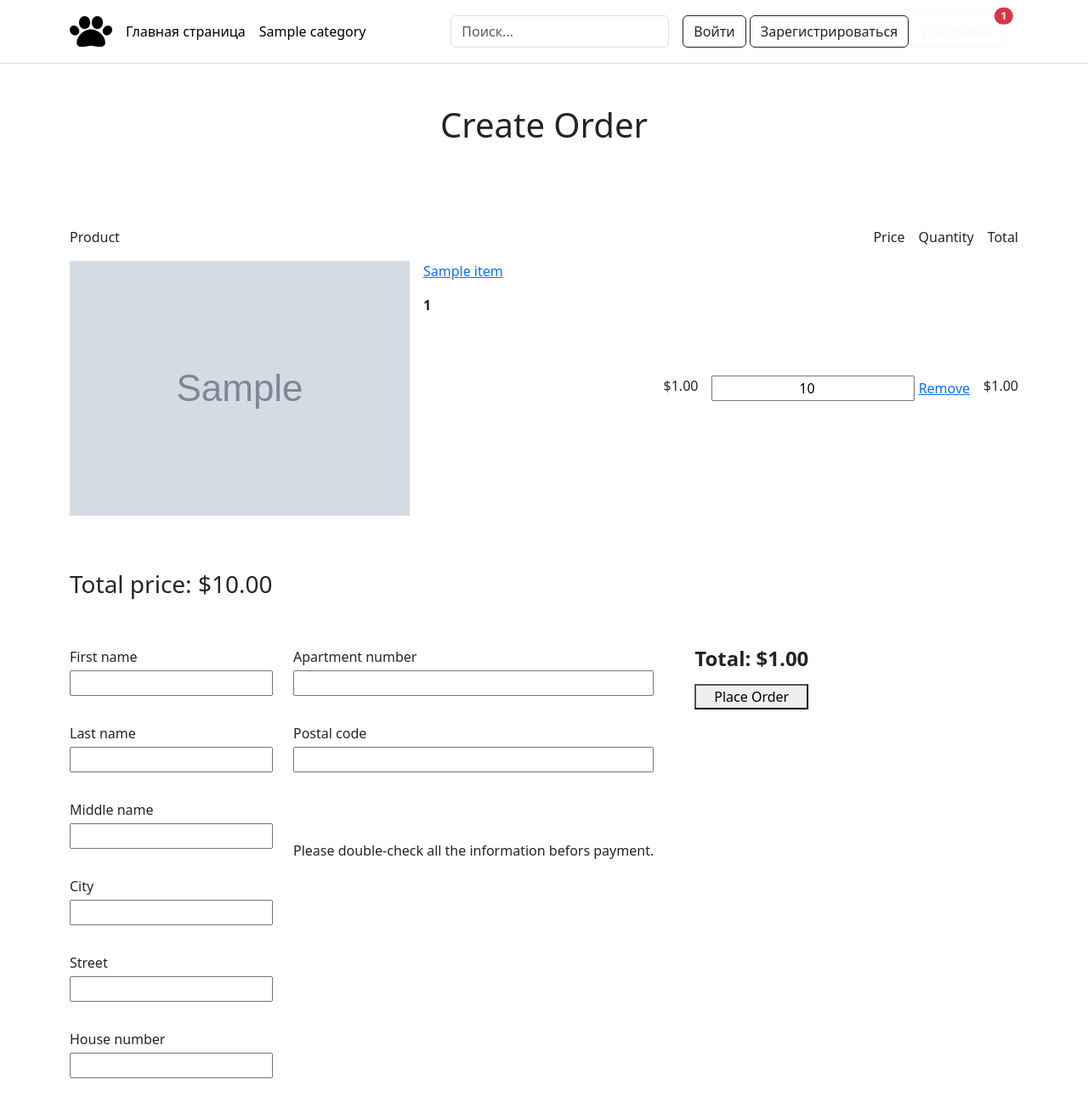
After one commit to elyalkov/my-pet-project-django, a Django app: template first_pet/orders/templates/orders/order_form.html in a window 1280 px wide. The commit adds this page. Shown: the whole page at 85% size. Run offline with Django 4.2, Linux system fonts and the light colour scheme; the template is opened without the code that fills it: most values are stand-ins (such as "Sample title", 1, 10 or a date in 2020); grey boxes marked "Sample" are stand-in pictures; form fields are guessed from the names that the template uses.

Commit message:
Написал html-шаблоны для orders

```diff
--- a/first_pet/cart/templates/cart/cart_detail.html
+++ b/first_pet/cart/templates/cart/cart_detail.html
@@ -56,6 +56,6 @@
         <a href="{% url 'main:product_list' %}" class="btn btn-outline-secondary">
             Продолжить покупки
         </a>
-        <a href="#" class="btn btn-primary">Оформить заказ</a>
+        <a href="{% url 'orders:order_create' %}" class="btn btn-primary">Оформить заказ</a>
     </div>
 {% endblock %}
--- /dev/null
+++ b/first_pet/orders/templates/orders/order_form.html
@@ -0,0 +1,90 @@
+{% extends "main/base.html" %}
+{% load static %}
+
+{% block title %}Reverence Interlude - Order Create{% endblock title %}
+
+{% block content %}
+    <div class="order-form-container mt-5 d-flex flex-column gap-5">
+        <h1 class="text-center mb-5">Create Order</h1>
+        <div class="table-cart">
+            <div class="table-head d-flex justify-content-between align-items-center">
+                <div class="left-side-head">
+                    <p class="table-p">Product</p>
+                </div>
+                <div class="right-side-head d-flex gap-3">
+                    <p class="table-p c-item-total">Price</p>
+                    <p class="table-p c-item-quantity">Quantity</p>
+                    <p class="table-p c-item-price">Total</p>
+                </div>
+            </div>
+            <div class="table-items">
+                {% if cart|length == 0 %}
+                    <div class="empty-cart-message d-flex flex-column justify-content-center align-items-center text-center">
+                        <h3 class="mt-5 mb-5">Your cart is empty.</h3>
+                        <a href="{% url "main:catalog" %}" class="default-btn">Product list</a>
+                    </div>
+                {% else %}
+                    {% for item in cart %}
+                        <div class="cart-item d-flex justify-content-between align-items-center">
+                            <div class="left-side-items d-flex">
+                                <div class="c-item-img">
+                                    <img src="{{ item.item.image.url }}" alt="">
+                                </div>
+                                <div class="c-item-info">
+                                    <a href="{% url "main:clothing_item_detail" item.item.slug %}" class="item-name-in-cart p-3">{{ item.item.name }}</a>
+                                    <p class="item-size-bottom fw-bold p-3">{{ item.size }}</p>
+                                </div>
+                            </div>
+                            <div class="right-side-items d-flex gap-3">
+                                <div class="c-item-price">
+                                    ${{ item.total_price|floatformat:2 }}
+                                </div>
+                                <div class="c-item-quantity">
+                                    <form action="{% url "cart:cart_update" item.item.id %}" id="update-form-{{ item.item.id }}" method="post" class="c-quantity-form">
+                                        {% csrf_token %}
+                                        <input type="number" class="text-center" name="quantity" value="{{ item.quantity }}" min="1" required id="quantity-{{ item.item.id }}" oninput="updateCart({{ item.item.id }})">
+                                        <a href="{% url "cart:cart_remove" item.item.id %}">Remove</a>
+                                    </form>
+                                </div>
+                                <div class="c-item-total">
+                                    ${{ item.total_price|floatformat:2 }}
+                                </div>
+                            </div>
+                        </div>
+                    {% endfor %}
+                {% endif %}
+            </div>
+        </div>
+
+        <h3 class="total_price_cart mt-3">Total price: ${{ cart.get_total_price|floatformat:2 }}</h3>
+        <div class="form-for-order">
+            <form method="post" class="d-flex gap-5">
+                {% csrf_token %}
+                <div class="form-blocks d-flex gap-4">
+                    <div class="block1 d-flex flex-column gap-1">
+                        {{ form.first_name.label_tag }} {{ form.first_name }} <br>
+                        {{ form.last_name.label_tag }} {{ form.last_name }} <br>
+                        {{ form.middle_name.label_tag }} {{ form.middle_name }} <br>
+                        {{ form.city.label_tag }} {{ form.city }} <br>
+                        {{ form.street.label_tag }} {{ form.street }} <br>
+                        {{ form.house_number.label_tag }} {{ form.house_number }} <br>
+                    </div>
+                    <div class="block2 d-flex flex-column gap-1">
+                        {{ form.apartment_number.label_tag }} {{ form.apartment_number }} <br>
+                        {{ form.postal_code.label_tag }} {{ form.postal_code }} <br>
+                        <p class="p-on-order text-center mt-5">Please double-check all the information befors payment.</p>
+                    </div>
+                </div>
+
+                <div class="order-total-info">
+                    <div class="total-for-order d-flex flex-column gap-2">
+                        <div class="total-view">
+                            <h4 class="fw-bold">Total: ${{ total_price|floatformat:2 }}</h4>
+                        </div>
+                        <button class="default-btn order-form-btn">Place Order</button>
+                    </div>
+                </div>
+            </form>
+        </div>
+    </div>
+{% endblock content %}
```
Also changed, not shown: first_pet/orders/templates/orders/order_success.html (added, +12 -0 lines).
